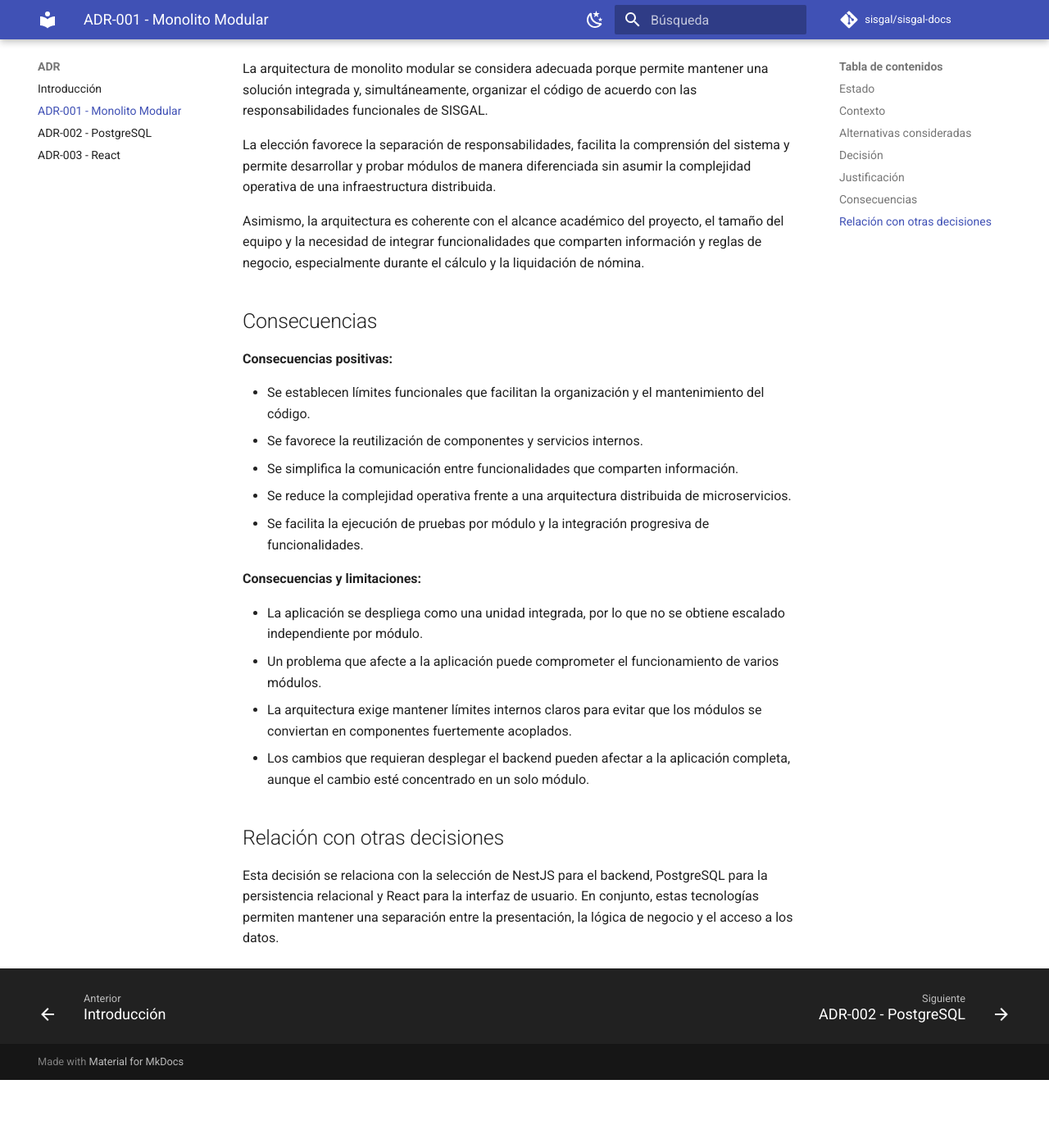
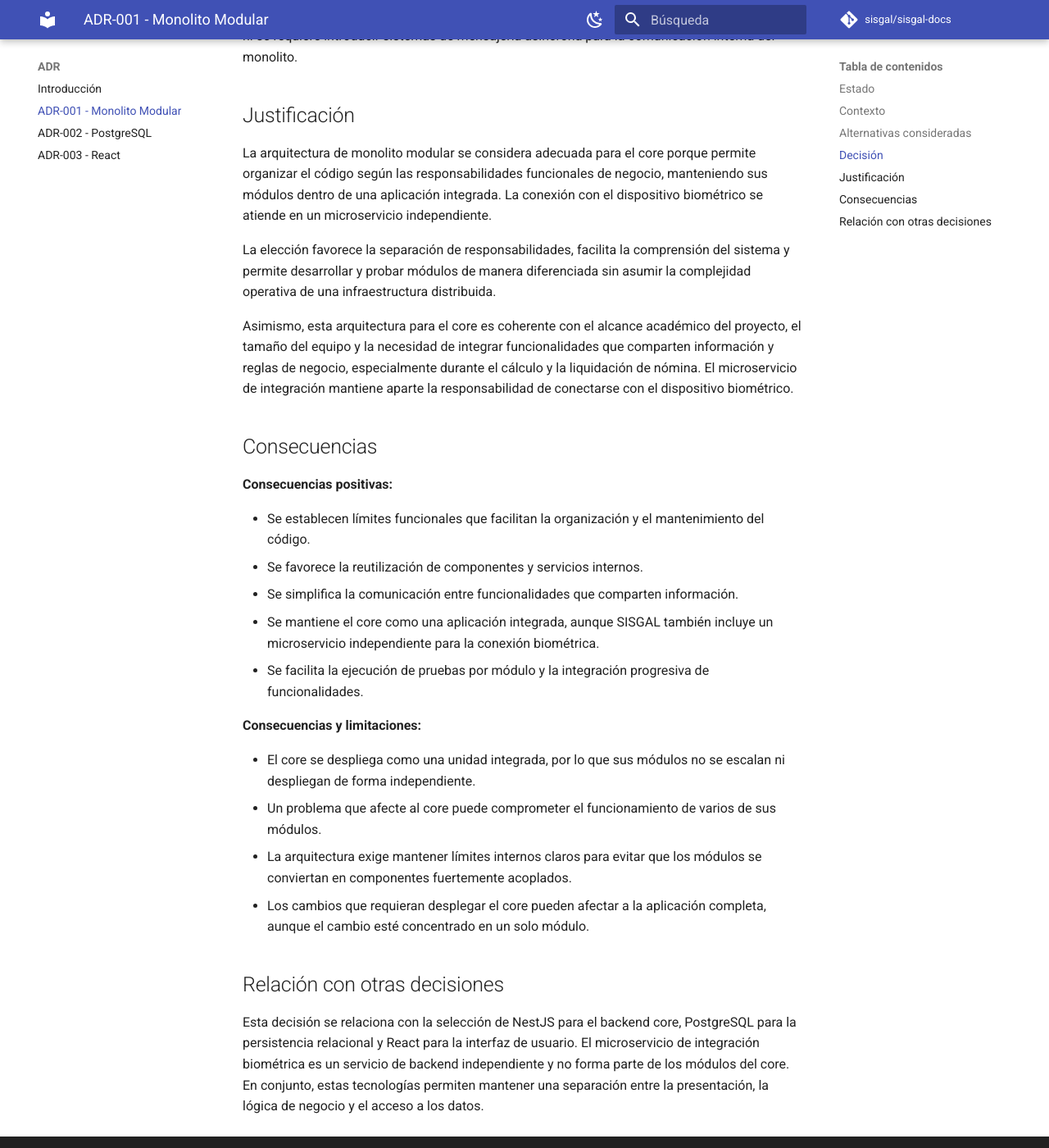
Before and after one commit to sisgal-platform/sisgal-docs, an MkDocs documentation site: the page built from docs/adr/ADR-001-modular-monolith.md, in a window 1280 px wide and 1400 px high, scrolled down 1656 px. Shown: the whole window at 82% size. Built offline with MkDocs 1.6.1 and Material for MkDocs 9.7.7, drawn with Linux system fonts in a browser that asks for light colours; comment, search, counter and statistics services are not loaded; before the commit the page ends 2973 px from its top, so only the background shows below that; some of the changed text lies outside the part shown.

Commit message:
docs: scope modular monolith ADR to core

```diff
--- a/docs/adr/ADR-001-modular-monolith.md
+++ b/docs/adr/ADR-001-modular-monolith.md
@@ -1,4 +1,4 @@
-# ADR-001 — Monolito modular
+# ADR-001 — Monolito modular del core
 
 ## Estado
 
@@ -10,7 +10,7 @@ SISGAL requiere integrar diferentes funcionalidades relacionadas con la gestión
 
 Para organizar estas funcionalidades se requiere una arquitectura que permita separar las responsabilidades del software, facilitar su mantenimiento y controlar las dependencias entre los componentes. Adicionalmente, el proyecto cuenta con un equipo de tres desarrolladores y un alcance que debe implementarse de manera incremental dentro del periodo académico establecido.
 
-En este contexto, se consideró necesario adoptar una arquitectura que facilite la organización modular del backend sin introducir la complejidad operativa asociada con la administración de múltiples servicios independientes.
+En este contexto, se adopta el monolito modular para organizar el backend principal (core) de SISGAL. El sistema también cuenta con un microservicio de backend dedicado a la conexión con el dispositivo biométrico. Esta decisión arquitectónica se limita al core y no implica que el servicio de integración forme parte del mismo despliegue.
 
 ## Alternativas consideradas
 
@@ -22,9 +22,9 @@ En este contexto, se consideró necesario adoptar una arquitectura que facilite
 
 ## Decisión
 
-Se adopta una **arquitectura de monolito modular para el backend de SISGAL**, desarrollado con NestJS y TypeScript.
+Se adopta una **arquitectura de monolito modular para el backend principal (core) de SISGAL**, desarrollado con NestJS y TypeScript. El backend de SISGAL cuenta además con un microservicio independiente dedicado a la conexión con el dispositivo biométrico. Este ADR define la arquitectura interna del core; no clasifica al microservicio de integración como un módulo del core.
 
-La aplicación se organiza en módulos funcionales que agrupan responsabilidades relacionadas con el dominio. Cada módulo debe mantener límites claros y exponer únicamente las operaciones necesarias para la interacción con otros módulos.
+La aplicación core se organiza en módulos funcionales que agrupan responsabilidades relacionadas con el dominio. Cada módulo debe mantener límites claros y exponer únicamente las operaciones necesarias para la interacción con otros módulos.
 
 La estructura interna se apoya en la separación de responsabilidades entre dominio, aplicación e infraestructura, según las necesidades de cada módulo. Esta organización busca evitar que las reglas de negocio dependan directamente de los detalles técnicos de persistencia o comunicación.
 
@@ -32,11 +32,11 @@ La comunicación entre los módulos se realizará de manera directa y síncrona,
 
 ## Justificación
 
-La arquitectura de monolito modular se considera adecuada porque permite mantener una solución integrada y, simultáneamente, organizar el código de acuerdo con las responsabilidades funcionales de SISGAL.
+La arquitectura de monolito modular se considera adecuada para el core porque permite organizar el código según las responsabilidades funcionales de negocio, manteniendo sus módulos dentro de una aplicación integrada. La conexión con el dispositivo biométrico se atiende en un microservicio independiente.
 
 La elección favorece la separación de responsabilidades, facilita la comprensión del sistema y permite desarrollar y probar módulos de manera diferenciada sin asumir la complejidad operativa de una infraestructura distribuida.
 
-Asimismo, la arquitectura es coherente con el alcance académico del proyecto, el tamaño del equipo y la necesidad de integrar funcionalidades que comparten información y reglas de negocio, especialmente durante el cálculo y la liquidación de nómina.
+Asimismo, esta arquitectura para el core es coherente con el alcance académico del proyecto, el tamaño del equipo y la necesidad de integrar funcionalidades que comparten información y reglas de negocio, especialmente durante el cálculo y la liquidación de nómina. El microservicio de integración mantiene aparte la responsabilidad de conectarse con el dispositivo biométrico.
 
 ## Consecuencias
 
@@ -45,16 +45,16 @@ Asimismo, la arquitectura es coherente con el alcance académico del proyecto, e
 - Se establecen límites funcionales que facilitan la organización y el mantenimiento del código.
 - Se favorece la reutilización de componentes y servicios internos.
 - Se simplifica la comunicación entre funcionalidades que comparten información.
-- Se reduce la complejidad operativa frente a una arquitectura distribuida de microservicios.
+- Se mantiene el core como una aplicación integrada, aunque SISGAL también incluye un microservicio independiente para la conexión biométrica.
 - Se facilita la ejecución de pruebas por módulo y la integración progresiva de funcionalidades.
 
 **Consecuencias y limitaciones:**
 
-- La aplicación se despliega como una unidad integrada, por lo que no se obtiene escalado independiente por módulo.
-- Un problema que afecte a la aplicación puede comprometer el funcionamiento de varios módulos.
+- El core se despliega como una unidad integrada, por lo que sus módulos no se escalan ni despliegan de forma independiente.
+- Un problema que afecte al core puede comprometer el funcionamiento de varios de sus módulos.
 - La arquitectura exige mantener límites internos claros para evitar que los módulos se conviertan en componentes fuertemente acoplados.
-- Los cambios que requieran desplegar el backend pueden afectar a la aplicación completa, aunque el cambio esté concentrado en un solo módulo.
+- Los cambios que requieran desplegar el core pueden afectar a la aplicación completa, aunque el cambio esté concentrado en un solo módulo.
 
 ## Relación con otras decisiones
 
-Esta decisión se relaciona con la selección de NestJS para el backend, PostgreSQL para la persistencia relacional y React para la interfaz de usuario. En conjunto, estas tecnologías permiten mantener una separación entre la presentación, la lógica de negocio y el acceso a los datos.
+Esta decisión se relaciona con la selección de NestJS para el backend core, PostgreSQL para la persistencia relacional y React para la interfaz de usuario. El microservicio de integración biométrica es un servicio de backend independiente y no forma parte de los módulos del core. En conjunto, estas tecnologías permiten mantener una separación entre la presentación, la lógica de negocio y el acceso a los datos.
```
